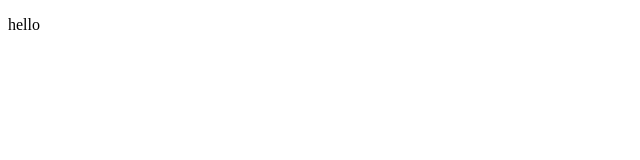
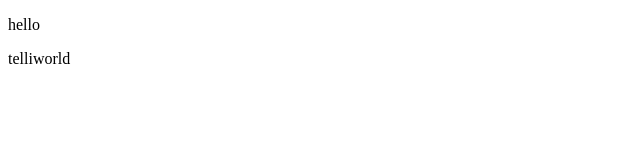
Before and after one commit to kapildev1012/localrepo, a plain HTML site: page index.html in a window 1280 px wide. Shown: the full height of the page, 0-640 px from the left. Drawn offline with Linux system fonts and the light colour scheme.

Commit message:
telliworld

```diff
--- a/index.html
+++ b/index.html
@@ -1,11 +1,16 @@
 <!DOCTYPE html>
 <html lang="en">
+
 <head>
     <meta charset="UTF-8">
     <meta name="viewport" content="width=device-width, initial-scale=1.0">
     <title>Document</title>
 </head>
+
 <body>
     <p>hello</p>
+    <p>telliworld</p>
+
 </body>
+
 </html>
```
